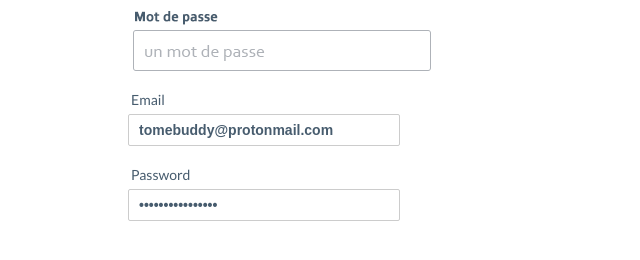
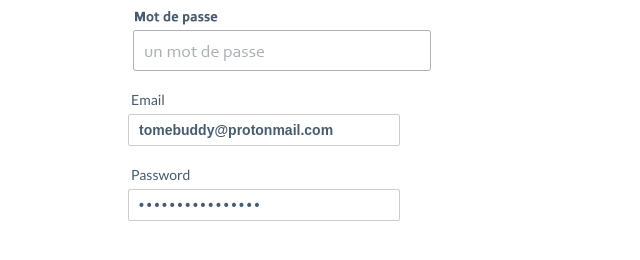
Before and after one commit to tomebuddy/vjs-foco, a plain HTML site: page mockups/input-text.html in a window 1280 px wide. Shown: the full height of the page, 0-640 px from the left. Drawn offline with Linux system fonts and the light colour scheme.

Commit message:
Improve password input look and design (a tiny bit)

```diff
--- a/css/mockups.css
+++ b/css/mockups.css
@@ -30,6 +30,7 @@ input, label {
 input::placeholder, label::placeholder {
     color: #7a97b0;
     font-weight: normal;
+    letter-spacing: normal;
 }
 
 input {
@@ -43,6 +44,10 @@ input[type=text], input[type=password] {
     padding: 7px 10px;
 }
 
+input[type=password] {
+    letter-spacing: 0.2em;
+}
+
 input[type=text]:focus, input[type=password]:focus {
     /* border-color: #437fb1; */
     box-shadow: 0px 0px 5px #437fb1;
```
